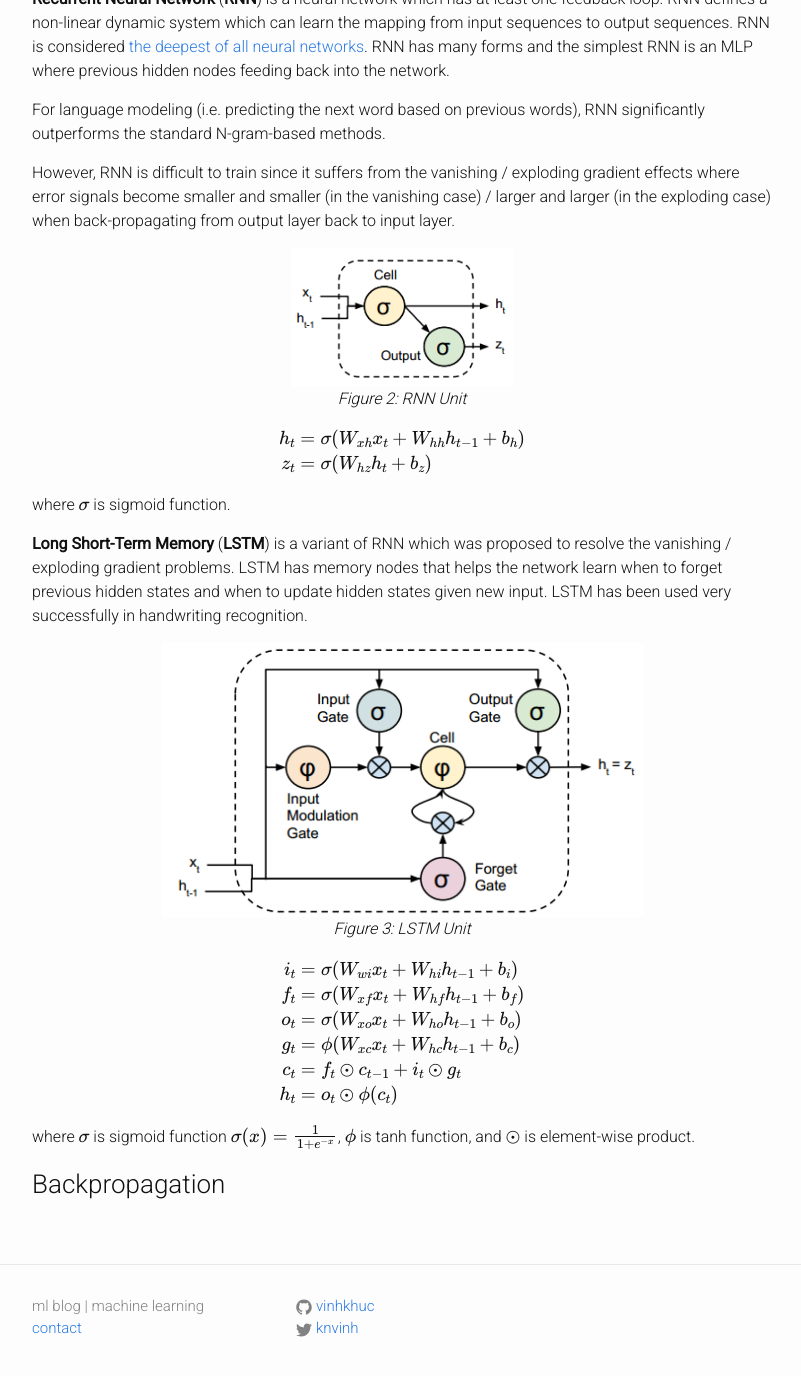
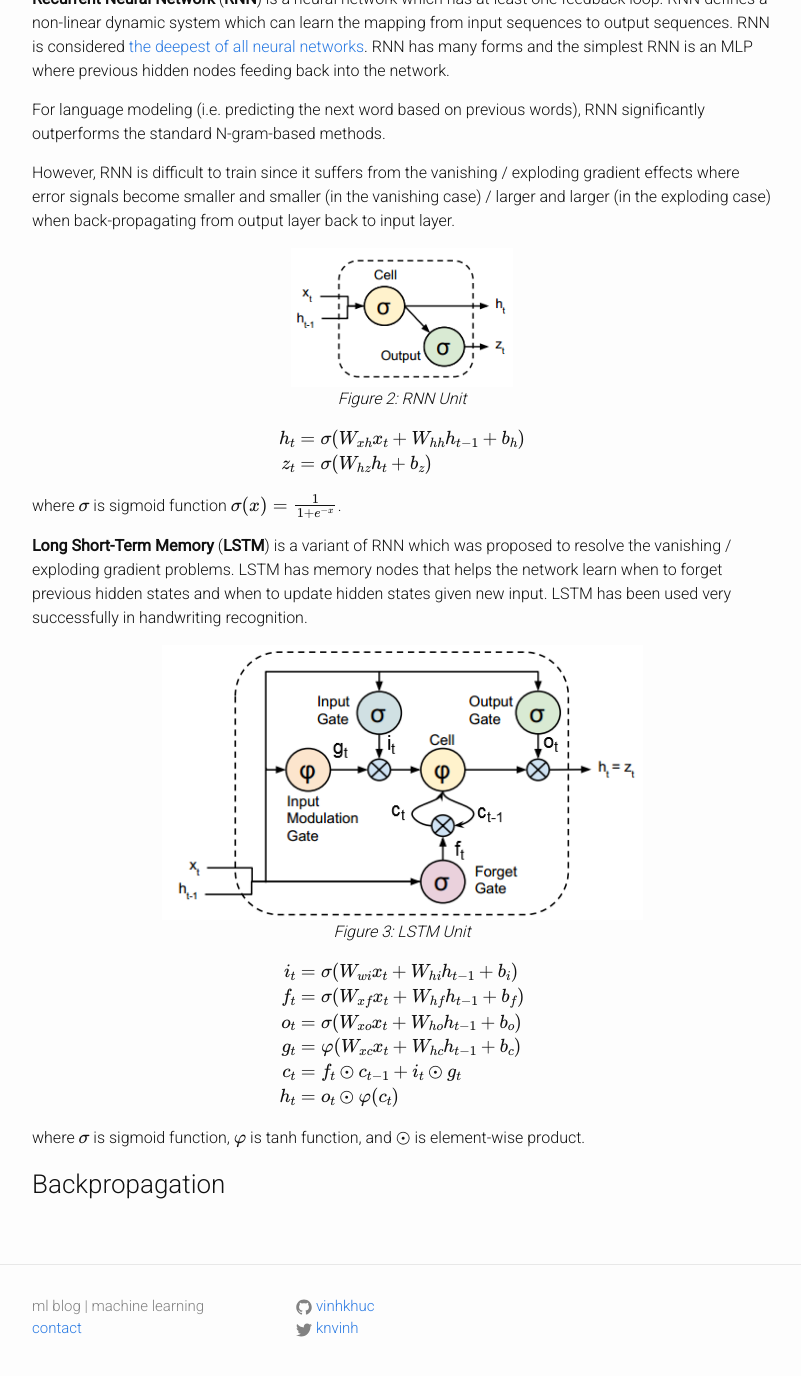
Before and after one commit to vinhkhuc/vinhkhuc.github.io, a Jekyll site: the page built from _posts/2015-03-11-rnn-lstm.md, in a window 1280 px wide and 1400 px high, scrolled down 330 px. Shown: the top 1376 px of the window, without its empty margins (238-1039 px from the left). Built offline with Jekyll 4.4.1, drawn with Linux system fonts in a browser that asks for light colours; formulas are drawn with MathJax 3; comment, search, counter and statistics services are not loaded.

Commit message:
Figure 3's annotation

```diff
--- a/_posts/2015-03-11-rnn-lstm.md
+++ b/_posts/2015-03-11-rnn-lstm.md
@@ -50,13 +50,13 @@ $$
 i_t &= \sigma(W_{wi} x_t + W_{hi} h_{t-1} + b_i) \\
 f_t &= \sigma(W_{xf} x_t + W_{hf} h_{t-1} + b_f) \\
 o_t &= \sigma(W_{xo} x_t + W_{ho} h_{t-1} + b_o) \\
-g_t &= \phi(W_{xc} x_t + W_{hc} h_{t-1} + b_c)   \\
+g_t &= \varphi(W_{xc} x_t + W_{hc} h_{t-1} + b_c)   \\
 c_t &= f_t \odot c_{t-1} + i_t \odot g_t         \\
-h_t &= o_t \odot \phi(c_t)
+h_t &= o_t \odot \varphi(c_t)
 \end{align}
 $$
 
-where $$\sigma$$ is sigmoid function $$\sigma(x) = \frac{1}{1+e^{-x}}$$, $$\phi$$ is tanh function, and $$\odot$$ is
+where $$\sigma$$ is sigmoid function, $$\varphi$$ is tanh function, and $$\odot$$ is
 element-wise product.
 
 ### Backpropagation
```
Also changed, not shown: other parts of _posts/2015-03-11-rnn-lstm.md (+1 -1 lines), assets/2015-03-11-rnn-lstm/lstm-unit.png, assets/2015-03-11-rnn-lstm/lstm-unit.svg (added).
